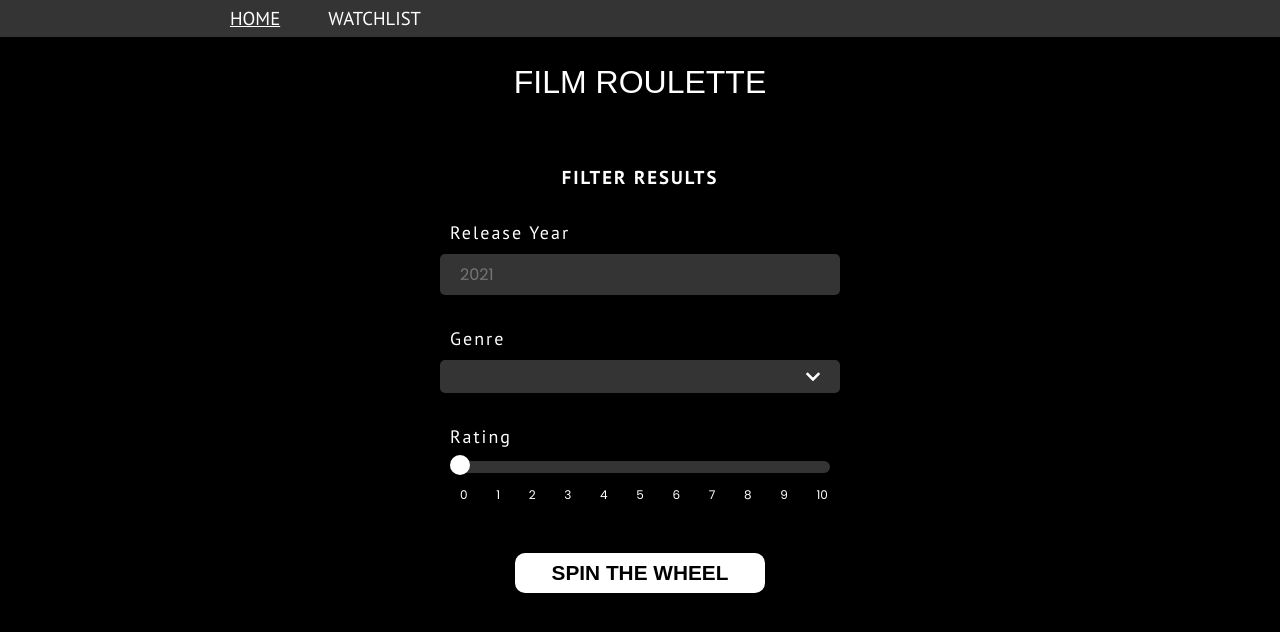
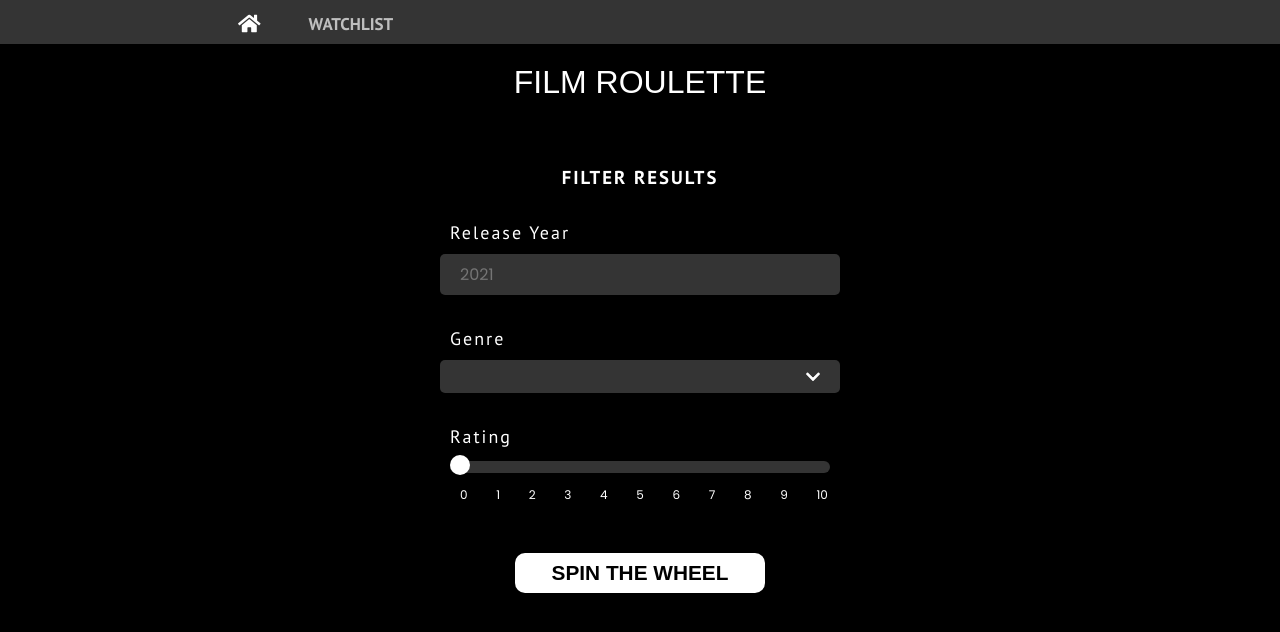
Before and after one commit to alessandragutierrez/ajax-project, a website: page index.html in a window 1280 px wide. Drawn offline with nearby package versions, Linux system fonts and the light colour scheme; a web font is replaced by a local one.

Commit message:
Changed nav 'home' text to home icon.

```diff
--- a/css/styles.css
+++ b/css/styles.css
@@ -10,18 +10,30 @@ header {
 }
 
 .nav-bar {
-  padding: 0 2.5rem;
+  padding: 0 3rem;
 }
 
 .home-button,
 .watchlist-button {
+  color: rgb(191, 191, 191);
   display: inline-block;
   padding: 0.4rem 0;
   margin-right: 3rem;
+  align-self: flex-end;
 }
 
-.underline {
-  text-decoration: underline;
+.home-button {
+  font-size: 20px;
+  padding-bottom: 0.6rem;
+}
+
+.watchlist-button {
+  font-variant: small-caps;
+  font-size: 24px;
+}
+
+.highlight {
+  color: white;
 }
 
 .home,
@@ -38,15 +50,6 @@ header {
   font-size: 2rem;
 }
 
-.spin-wheel-button {
-  background-color: white;
-}
-
-.spin-again-button,
-.add-button {
-  background-color: black;
-}
-
 .spin-wheel-button,
 .spin-again-button,
 .add-button,
@@ -56,6 +59,15 @@ header {
   width: 250px;
   padding: 8px 0;
   margin-bottom: 1.5rem;
+}
+
+.spin-wheel-button {
+  background-color: white;
+}
+
+.spin-again-button,
+.add-button {
+  background-color: black;
 }
 
 .added-button {
--- a/index.html
+++ b/index.html
@@ -17,8 +17,8 @@
 <body>
   <header>
     <div class="row nav-bar">
-      <h3 data-view="home" class="home-button white uppercase pt-sans underline nav">Home</h3>
-      <h3 data-view="watchlist" class="watchlist-button white uppercase pt-sans nav">Watchlist</h3>
+      <div data-view="home" class="home-button nav fas fa-home"></div>
+      <h3 data-view="watchlist" class="watchlist-button nav pt-sans">watchlist</h3>
     </div>
   </header>
   <main>
--- a/js/main.js
+++ b/js/main.js
@@ -37,7 +37,7 @@ function handleLoad(event) {
   } else {
     swapViews('home');
   }
-  underline(data.view);
+  highlight(data.view);
   filterFormAnimation();
 }
 function handleNavClick(event) {
@@ -45,7 +45,7 @@ function handleNavClick(event) {
     return;
   }
   swapViews(event.target.getAttribute('data-view'));
-  underline(event.target.getAttribute('data-view'));
+  highlight(event.target.getAttribute('data-view'));
   clearResult();
   triggerNavViewsAnimations();
 }
@@ -57,6 +57,7 @@ function getMovie(event) {
   pageNumber = 1;
   requestMovie();
   swapViews('result');
+  $navBar.firstElementChild.classList.remove('highlight');
   movieResultAnimation();
 }
 function getMoreMovies(event) {
@@ -300,12 +301,12 @@ function deleteEntry(targetMovie) {
   $deleteModal.classList.add('hidden');
 }
 
-function underline(target) {
+function highlight(target) {
   for (var i = 0; i < $navBar.children.length; i++) {
     if ($navBar.children[i].getAttribute('data-view') !== target) {
-      $navBar.children[i].classList.remove('underline');
+      $navBar.children[i].classList.remove('highlight');
     } else {
-      $navBar.children[i].classList.add('underline');
+      $navBar.children[i].classList.add('highlight');
     }
   }
 }
```
